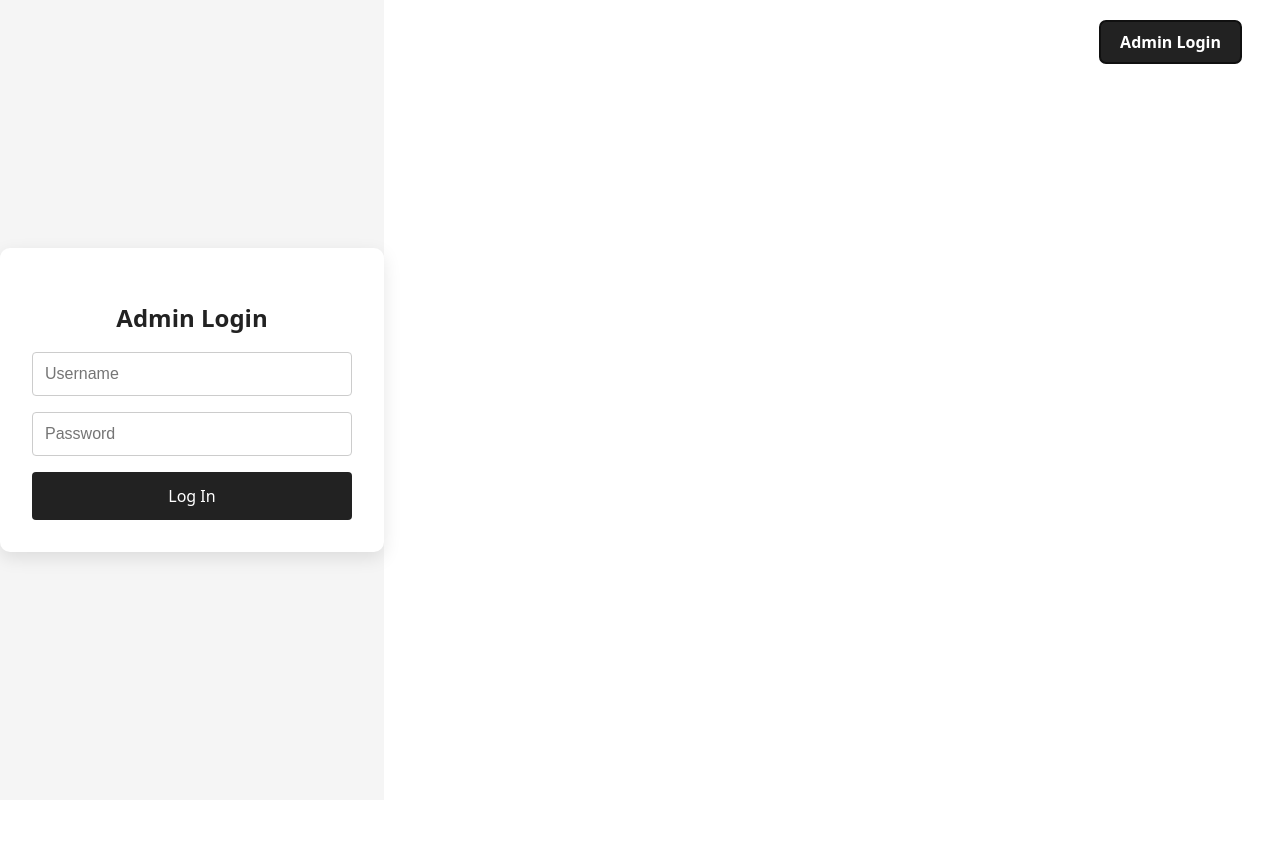
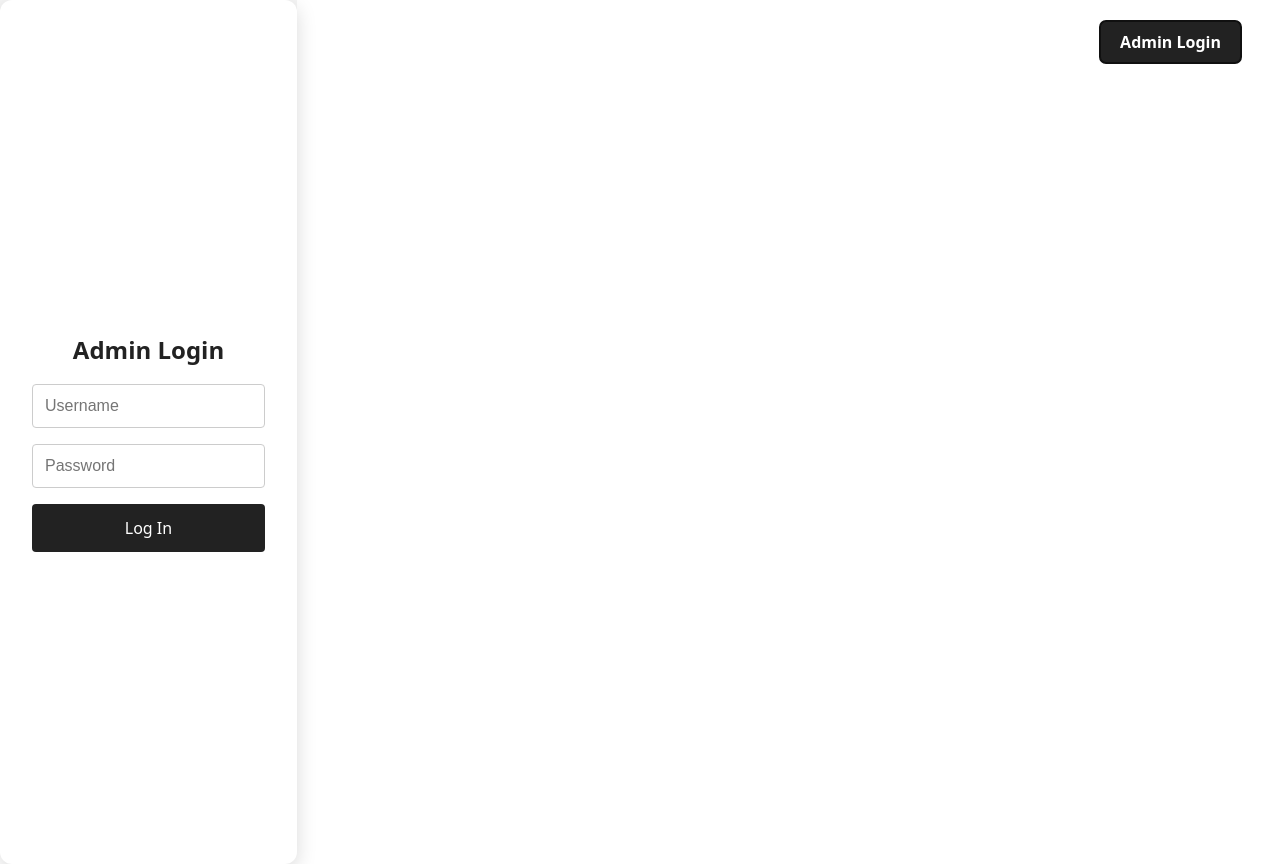
Before and after one commit to Nainikas/ai-interview, a React (Vite) app in the folder frontend/: page / in a window 1280 px wide. Both pictures are taken after a click on the button "Admin Login". Before the commit the page ends 800 px from the top, so only its background shows below. Built offline with nearby package versions, Linux system fonts and the light colour scheme; no server answers.

Commit message:
Update AdminLogin.jsx

```diff
--- a/frontend/src/components/AdminLogin.jsx
+++ b/frontend/src/components/AdminLogin.jsx
@@ -62,12 +62,17 @@ const styles = {
     background: "#f5f5f5",
   },
   container: {
+    display: "flex",
+    flexDirection: "column",
+    alignItems: "center",
+    justifyContent: "center",
+    minHeight: "100vh",
+    textAlign: "center",
+    margin: "auto",
+    background: "#fff", // optional visual fix
     padding: "2rem",
-    width: "320px",
-    background: "#fff",
-    borderRadius: 10,
-    boxShadow: "0 6px 18px rgba(0,0,0,0.1)",
-    textAlign: "center",
+    borderRadius: "12px",
+    boxShadow: "0 6px 20px rgba(0,0,0,0.15)",
   },
   title:     { marginBottom: "1rem", fontSize: "1.5rem", color: "#222" },
   form:      { display: "flex", flexDirection: "column", gap: "1rem" },
```
